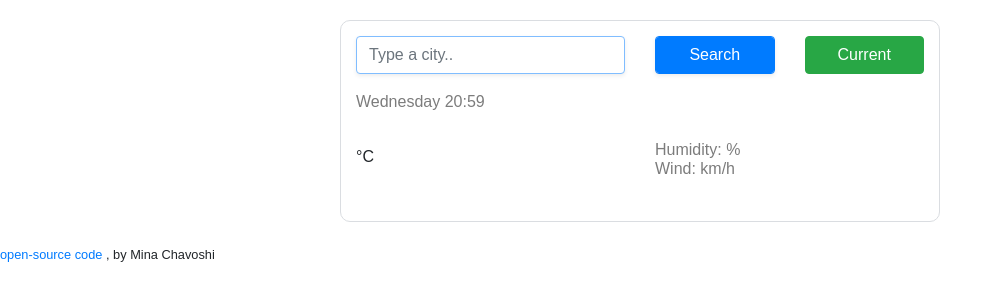
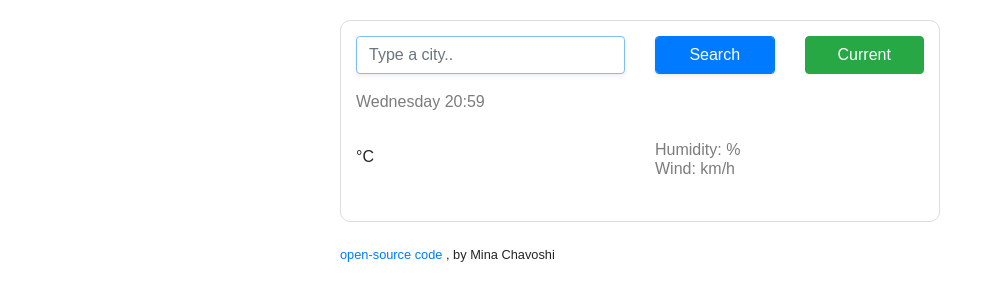
Before and after one commit to Minacha/Week6-homework, a plain HTML site: page index.html in a window 1280 px wide. Shown: the whole page, without its empty margins (0-1003 px from the left). Drawn offline with nearby package versions, Linux system fonts and the light colour scheme; no server answers.

Commit message:
fixed footnote

```diff
--- a/index.html
+++ b/index.html
@@ -69,11 +69,14 @@
           </div>
         </div>
       </div>
-    </div>
-    <small>
-        <a href="https://github.com/Minacha/Week6-homework" target="_blank">open-source code</a>
+      <div class="footnote">
+          <small>
+        <a href="https://github.com/Minacha/Week6-homework" target="_blank" class=footnote>open-source code</a>
         , by Mina Chavoshi
     </small>
+      </div>
+    </div>
+
     <script src="index.js"></script>
   </body>
 </html>
--- a/styles.css
+++ b/styles.css
@@ -54,5 +54,8 @@ li {
   margin-bottom: 20px;
 }
 .footnote{
-    text-align: center;
+    margin: 20px auto;
+    border-radius: 10px;
+    max-width: 600px;
+
 }
```
